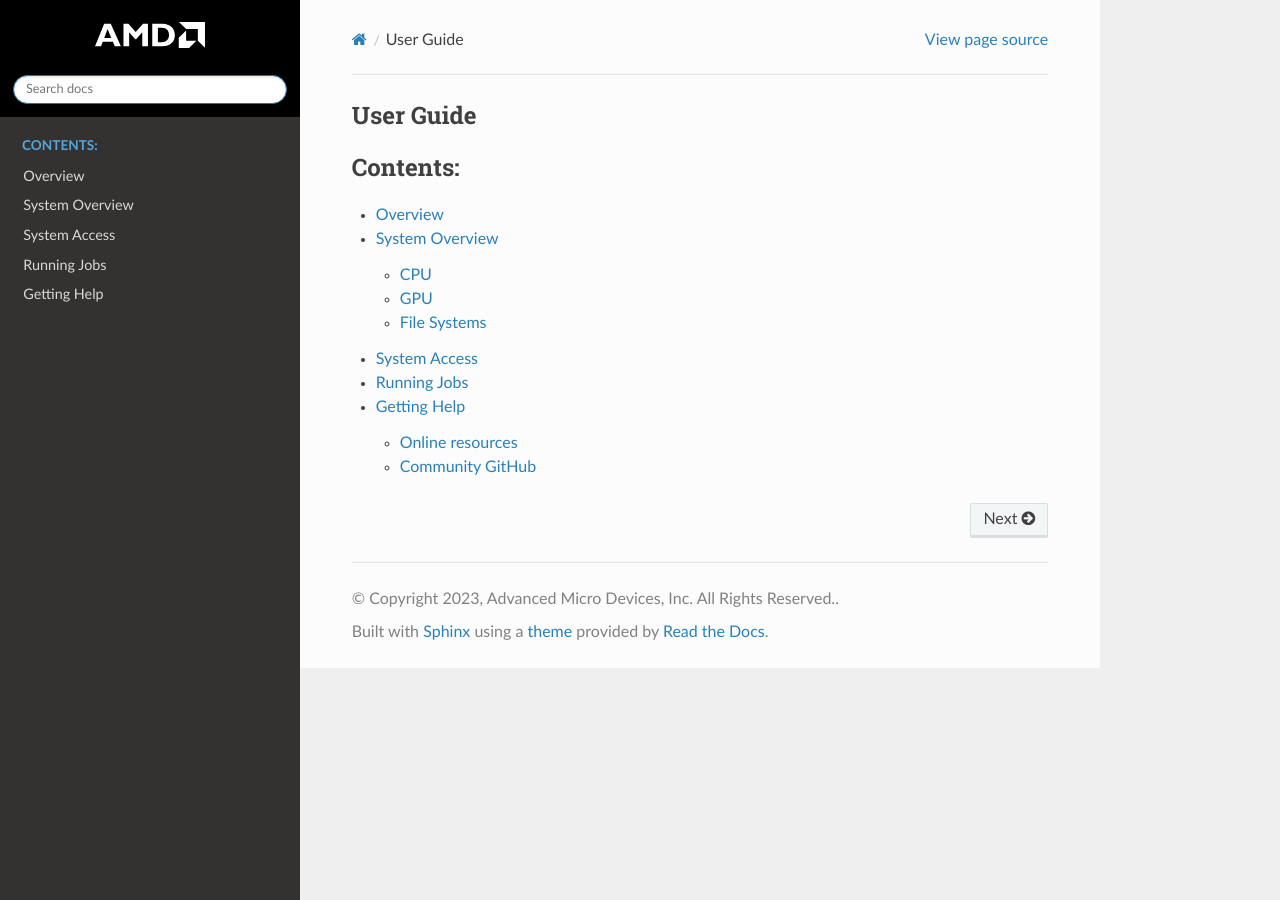
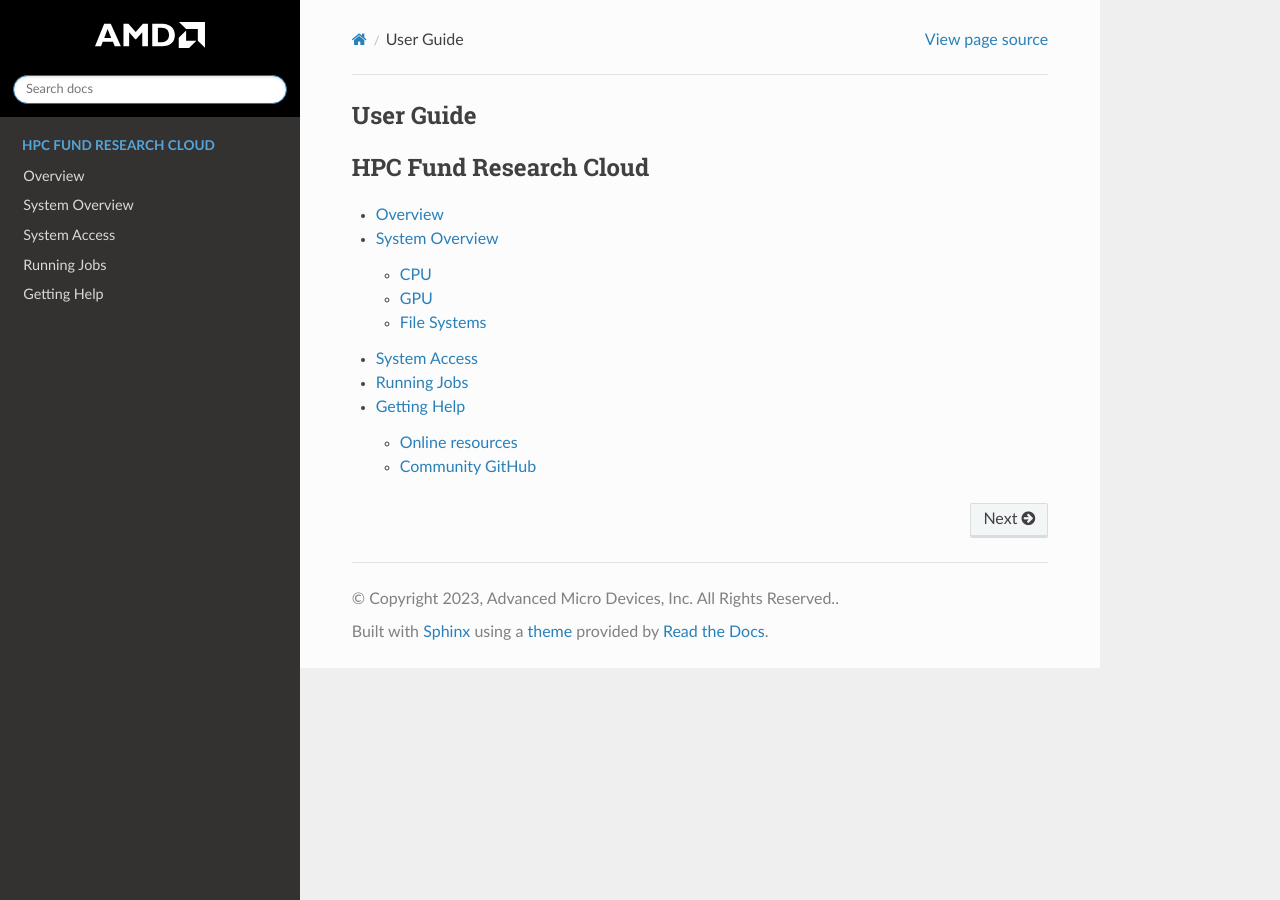
Before and after one commit to AMDResearch/hpcfund, a Sphinx documentation site: the page built from docs/index.rst, in a window 1280 px wide. Built offline with Sphinx 7.4.7 and the Read the Docs theme 2.0.0, drawn with Linux system fonts in a browser that asks for light colours; pages that are not in the unit, such as notebooks, are missing from menus.

Commit message:
update toc title

```diff
--- a/docs/index.rst
+++ b/docs/index.rst
@@ -5,7 +5,7 @@ User Guide
 
 .. toctree::
    :maxdepth: 2
-   :caption: Contents:
+   :caption: HPC Fund Research Cloud
 
    introduction
    hardware
```
